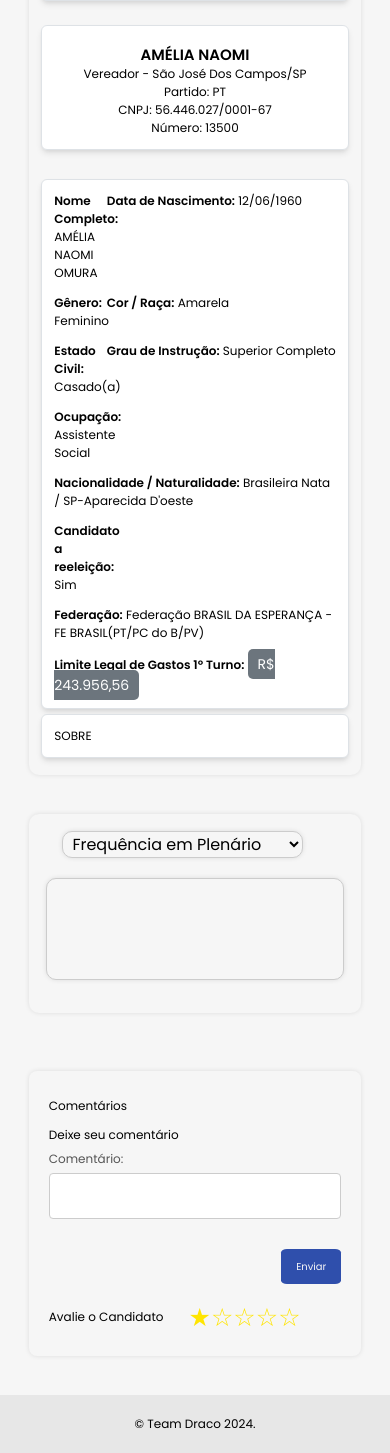
After one commit to Draco-Imperium/API_FATEC1, a Flask app: a page that uses app/templates/perfil.html in a window 390 px wide. The commit adds this page. Shown: the part 1316-2769 px from the top of the page. Run offline with Flask 3, Linux system fonts and the light colour scheme.

Commit message:
UPDATE VER. PERFIL E ROTAS FLASK

```diff
--- a/app/app.py
+++ b/app/app.py
@@ -1,32 +1,26 @@
-from flask import Flask, render_template, request
+from flask import Flask, render_template, jsonify, request
 from flask_caching import Cache
+import json
+import os
 import sys
+import unidecode
 from getFunctions import *
-import os
 
 sys.setrecursionlimit(1500)
 
 app = Flask(__name__)
 cache = Cache(app, config={'CACHE_TYPE': 'simple'})
 
+def format_name(name):
+    """Remove acentos, converte para minúsculas e substitui espaços por underscores."""
+    return unidecode.unidecode(name).lower().replace(" ", "_")
+
+app.jinja_env.filters['format_name'] = format_name
+
 @app.route('/')
 @cache.cached(timeout=300)
 def index():
     return render_template('index.html')
-
-@app.route('/vereadores_geral')
-@cache.cached(timeout=300)
-def vereadores_geral():
-    parlamentares = get_parlamentar()
-    return render_template('vereadores_geral.html', parlamentares=parlamentares)
-
-@app.route('/vereadores_perfil/<int:parlamentar_id>')
-@cache.cached(timeout=300)
-def vereadores_perfil(parlamentar_id):
-    parlamentar = get_parlamentar_por_id(parlamentar_id)
-    if parlamentar is None:
-        return render_template('404.html'), 404
-    return render_template('vereadores_perfil.html', parlamentar=parlamentar)
 
 @app.route('/proposicoes')
 def proposicoes():
@@ -34,7 +28,6 @@ def proposicoes():
     numero = request.args.get('numero', '')
     ano = request.args.get('ano', '')
     page_number = request.args.get('page', default=1, type=int)
-
     proposicao = get_prop(tipo=tipo, numero=numero, ano=ano, pag=page_number)
 
     total_pages = (proposicao['total'] // 10) + (1 if proposicao['total'] % 10 > 0 else 0) if proposicao else 0
@@ -52,5 +45,69 @@ def proposicoes():
 def graficos():
     return render_template('graficos.html')
 
+@app.route('/dados', methods=['GET'])
+def get_dados():
+    try:
+        with open('app/database/data.json', 'r') as file:
+            data = json.load(file)
+        return jsonify(data)
+    except FileNotFoundError:
+        return jsonify({"mensagem": "Arquivo não encontrado"}), 404
+    except json.JSONDecodeError:
+        return jsonify({"mensagem": "Erro ao decodificar JSON"}), 500
+
+@app.route('/usuarios/<int:id>', methods=['GET'])
+def get_usuario(id):
+    try:
+        file_path = os.path.join(os.path.dirname(os.path.abspath(__file__)), 'database', 'data.json')
+        with open(file_path, 'r', encoding='utf-8', errors='replace') as file:
+            data = json.load(file)
+
+        usuario = next((user for user in data['usuarios'] if user['id'] == id), None)
+
+        if usuario:
+            return jsonify(usuario)
+        else:
+            return jsonify({"mensagem": "Usuário não encontrado"}), 404
+    except FileNotFoundError:
+        return jsonify({"mensagem": "Arquivo não encontrado"}), 404
+    except json.JSONDecodeError:
+        return jsonify({"mensagem": "Erro ao decodificar JSON"}), 500
+
+@app.route('/vereadores_geral')
+@cache.cached(timeout=300)
+def vereadores_geral():
+    try:
+        file_path = os.path.join(os.path.dirname(os.path.abspath(__file__)), 'database', 'data.json')
+        with open(file_path, 'r', encoding='utf-8', errors='replace') as file:
+            data = json.load(file)
+        parlamentares = data['parlamentares']
+        return render_template('vereadores_geral.html', parlamentares=parlamentares)
+    except FileNotFoundError:
+        print("Arquivo não encontrado:", file_path)
+        return render_template('404.html'), 404
+    except json.JSONDecodeError:
+        return render_template('500.html'), 500
+
+@app.route('/perfil/<string:NM_URNA_CANDIDATO>')
+@cache.cached(timeout=300)
+def perfil(NM_URNA_CANDIDATO):
+    try:
+        file_path = os.path.join(os.path.dirname(os.path.abspath(__file__)), 'database', 'data.json')
+        with open(file_path, 'r', encoding='utf-8', errors='replace') as file:
+            data = json.load(file)
+
+        parlamentar = next((p for p in data['parlamentares'] if format_name(p['NM_URNA_CANDIDATO']) == NM_URNA_CANDIDATO), None)
+
+        if parlamentar is None:
+            print(f"Parlamentar com NM_URNA_CANDIDATO '{NM_URNA_CANDIDATO}' não encontrado.")
+            return render_template('404.html'), 404
+
+        return render_template('perfil.html', parlamentar=parlamentar)
+    except FileNotFoundError:
+        return render_template('404.html'), 404
+    except json.JSONDecodeError:
+        return render_template('500.html'), 500
+
 if __name__ == '__main__':
     app.run(debug=True)
--- /dev/null
+++ b/app/templates/perfil.html
@@ -0,0 +1,320 @@
+<!DOCTYPE html>
+<html lang="pt-br">
+<head>
+    <meta charset="UTF-8" />
+    <meta name="viewport" content="width=device-width, initial-scale=1.0" />
+    <link rel="stylesheet" href="../static/css/vereadores_perfil.css" />
+    {% include 'headFH.html' %}
+    <title>Perfil Individual Vereadores</title>
+</head>
+<body>
+    {% include 'header.html' %}
+
+    <main>
+        <section class="conteudo-vereador">
+            <section class="imgecoisas">
+                <img src="{{ parlamentar['parlamentarFoto'] }}" class="img-vereador" alt=" Vereador {{ parlamentar['parlamentarNome'] }}"/>
+                <section class="info-vereador">
+                    <p>Vereador: {{ parlamentar['parlamentarNome'] }}</p>
+                </section>
+                <article class="info-vereador">
+                    <p>Partido: {{ parlamentar['partidoNome'] }} ({{ parlamentar['partidoSigla'] }})</p>
+                    <hr />
+                    <p>Telefone(s): {{ parlamentar['parlamentarTelefone'] }}</p>
+                    <hr />
+                    <p>Email: <a href="mailto:{{ parlamentar['parlamentarEmail'] }}">{{ parlamentar['parlamentarEmail'] }}</a></p>
+                </article>
+            </section>
+
+            <section class="relatorios">
+                <select class="select">
+                    <option>Frequência em Plenário</option>
+                    <option>Proposições Apresentadas</option>
+                    <option>Leis de sua Autoria</option>
+                </select>
+                <div class="chart">
+                    <canvas id="GraficoPerfil" width="100%" height="100%"></canvas>
+                </div>
+            </section>
+
+            <section class="sobre-vereador">
+                <h1>Sobre o vereador</h1>
+                <p>{{ parlamentar['parlamentarPerfil'] | safe }}</p>
+
+                <h1>Comissão Atuante</h1>
+                <ul>
+                    {% for comissao in parlamentar['comissoesAtuantes'] %}
+                        <li>
+                            <strong>Comissão:</strong> {{ comissao['comissaoNome'] }} <br>
+                            <strong>Cargo:</strong> {{ comissao['comissaoCargo'] }}<br><br>
+                        </li>
+                    {% endfor %}
+                </ul>
+            </section>
+        </section>
+
+        <section class="comentarios">
+            <section class="caixa-comentario">
+                <h3>Comentários</h3>
+                <ul class="lista-comentario">
+                    <!-- Iteração sobre os comentários -->
+                    <!-- {% for comentario in comentarios %}
+                    <li class="comentario">
+                        <span class="usuario">{{ comentario['usuario'] }}</span>
+                        <p class="texto-comentario">{{ comentario['texto'] }}</p>
+                    </li>
+                    {% else %}
+                    <li>Nenhum comentário ainda. Seja o primeiro a comentar!</li>
+                    {% endfor %} -->
+                </ul>
+            </section>
+
+            <section class="caixa-comentario">
+                <h3>Deixe seu comentário</h3>
+                <form action="" method="post">
+                    <article class="box-comment">
+                        <label for="comment">Comentário:</label>
+                        <input name="comment" type="text" id="comment" />
+                    </article>
+                    <article class="button-container">
+                        <button class="button" type="submit">Enviar</button>
+                    </article>
+                </form>
+
+                <article class="avaliar">
+                    <h4>Avalie o Candidato</h4>
+                    <ul class="avaliacao">
+                        <li class="star-icon ativo" data-avaliacao="1"></li>
+                        <li class="star-icon" data-avaliacao="2"></li>
+                        <li class="star-icon" data-avaliacao="3"></li>
+                        <li class="star-icon" data-avaliacao="4"></li>
+                        <li class="star-icon" data-avaliacao="5"></li>
+                    </ul>
+                </article>
+            </section>
+        </section>
+    </main>
+
+    {% include 'footer.html' %}
+
+    <script>
+        function toggleMenu() {
+            const navMenu = document.getElementById("nav-menu");
+            navMenu.classList.toggle("open");
+
+            const hamburger = document.querySelector(".hamburger");
+            hamburger.classList.toggle("active");
+        }
+
+        document.addEventListener("DOMContentLoaded", function () {
+            const hamburger = document.querySelector(".hamburger");
+            if (hamburger) {
+                hamburger.addEventListener("click", toggleMenu);
+            }
+        });
+    </script>
+    <script src="https://cdn.jsdelivr.net/npm/chart.js"></script>
+    <script src="{{ url_for('static', filename='javascript/perfil.js') }}"></script>
+</body>
+</html>
+<!DOCTYPE html>
+<html lang="pt-br">
+  <head>
+    <meta charset="UTF-8" />
+    <meta name="viewport" content="width=device-width, initial-scale=1.0" />
+    <link rel="stylesheet" href="../static/css/vereadores_perfil.css" />
+    <link
+      href="https://cdn.jsdelivr.net/npm/tailwindcss@2.2.19/dist/tailwind.min.css"
+      rel="stylesheet"
+    />
+    <link
+      rel="stylesheet"
+      href="https://cdnjs.cloudflare.com/ajax/libs/font-awesome/6.4.0/css/all.min.css"
+      integrity="sha512-iecdLmaskl7CVkqkXNQ/ZH/XLlvWZOJyj7Yy7tcenmpD1ypASozpmT/E0iPtmFIB46ZmdtAc9eNBvH0H/ZpiBw=="
+      crossorigin="anonymous"
+      referrerpolicy="no-referrer"
+    />
+    <title>Perfil Individual Vereadores</title>
+  </head>
+  <body>
+    {% include 'header.html' %}
+    <main>
+      <section class="conteudo-vereador">
+        <div class="flex flex-wrap md:flex-nowrap">
+          <div class="info">
+            <div class="card bg-white shadow-md rounded-lg flex flex-col p-4 m-4">
+              <img
+              src="https://camarasempapel.camarasjc.sp.gov.br/arquivo/images/pessoas/70878385417st6d28o4c.jpg"
+              alt="Foto de Amélia Naomi"
+              class="info-img"
+            />
+            </div>
+            <div class="w-full md:w-3/3 p-4 flex-grow">
+              <div
+                class="card sticky-bottom bg-white shadow-md rounded-lg flex flex-col"
+              >
+                <div class="card-body text-center p-4 flex-grow">
+                  <h2 class="text-xl font-semibold mt-2">AMÉLIA NAOMI</h2>
+                  <p>Vereador - São José Dos Campos/SP</p>
+                  <p>Partido: PT</p>
+                  <p>CNPJ: 56.446.027/0001-67</p>
+                  <p>Número: 13500</p>
+                </div>
+              </div>
+            </div>
+          </div>
+          <div class="info-2">
+          </div>
+          <div class="w-full md:w-2/3 p-4 flex-grow">
+            <form>
+              <div
+                class="card bg-white shadow-md rounded-lg h-full flex flex-col"
+              >
+                <div class="card-body p-4 flex-grow">
+                  <div class="grid grid-cols-1 md:grid-cols-2 gap-4">
+                    <div>
+                      <label class="font-semibold">Nome Completo:</label>
+                      <span>AMÉLIA NAOMI OMURA</span>
+                    </div>
+                    <div>
+                      <label class="font-semibold">Data de Nascimento:</label>
+                      <span>12/06/1960</span>
+                    </div>
+                    <div>
+                      <label class="font-semibold">Gênero:</label>
+                      <span>Feminino</span>
+                    </div>
+                    <div>
+                      <label class="font-semibold">Cor / Raça:</label>
+                      <span>Amarela</span>
+                    </div>
+                    <div>
+                      <label class="font-semibold">Estado Civil:</label>
+                      <span>Casado(a)</span>
+                    </div>
+                    <div>
+                      <label class="font-semibold">Grau de Instrução:</label>
+                      <span>Superior Completo</span>
+                    </div>
+                    <div>
+                      <label class="font-semibold">Ocupação:</label>
+                      <span>Assistente Social</span>
+                    </div>
+                    <div class="col-span-2">
+                      <label class="font-semibold"
+                        >Nacionalidade / Naturalidade:</label
+                      >
+                      <span>Brasileira Nata / SP-Aparecida D'oeste</span>
+                    </div>
+                    <div>
+                      <label class="font-semibold"
+                        >Candidato a reeleição:</label
+                      >
+                      <span>Sim</span>
+                    </div>
+                    <div class="col-span-2">
+                      <label class="font-semibold">Federação:</label>
+                      <span
+                        >Federação BRASIL DA ESPERANÇA - FE BRASIL(PT/PC do
+                        B/PV)</span
+                      >
+                    </div>
+                    <div class="col-span-2">
+                      <label class="font-semibold"
+                        >Limite Legal de Gastos 1º Turno:</label
+                      >
+                      <span class="badge bg-secondary">R$ 243.956,56</span>
+                    </div>
+                  </div>
+                </div>
+              </div>
+              <div
+                class="card bg-white shadow-md rounded-lg h-full flex flex-col"
+              >
+                <div class="card-body p-4 flex-grow">
+                  <div class="grid grid-cols-1 md:grid-cols-2 gap-4">
+                    <div>
+                      <p> SOBRE </p>
+                  </div>
+                </div>
+              </div>
+            </form>
+          </div>
+        </div>
+      </section>
+      <section class="conteudo-vereador">
+        <section class="relatorios">
+          <select class="select">
+            <option>Frequência em Plenário</option>
+            <option>Proposições Apresentadas</option>
+            <option>Leis de sua Autoria</option>
+          </select>
+          <div class="chart">
+            <canvas id="GraficoPerfil" width="100%" height="100%"></canvas>
+          </div>
+        </section>
+      </section>
+      <section class="comentarios">
+        <section class="caixa-comentario">
+          <h3>Comentários</h3>
+          <ul class="lista-comentario">
+            <!-- Iteração sobre os comentários -->
+            <!-- {% for comentario in comentarios %}
+              <li class="comentario">
+                <span class="usuario">{{ comentario['usuario'] }}</span>
+                <p class="texto-comentario">{{ comentario['texto'] }}</p>
+              </li>
+              {% else %}
+              <li>Nenhum comentário ainda. Seja o primeiro a comentar!</li>
+              {% endfor %} -->
+          </ul>
+        </section>
+
+        <section class="caixa-comentario">
+          <h3>Deixe seu comentário</h3>
+          <form action="" method="post">
+            <article class="box-comment">
+              <label for="comment">Comentário:</label>
+              <input name="comment" type="text" id="comment" />
+            </article>
+            <article class="button-container">
+              <button class="button" type="submit">Enviar</button>
+            </article>
+          </form>
+
+          <article class="avaliar">
+            <h4>Avalie o Candidato</h4>
+            <ul class="avaliacao">
+              <li class="star-icon ativo" data-avaliacao="1"></li>
+              <li class="star-icon" data-avaliacao="2"></li>
+              <li class="star-icon" data-avaliacao="3"></li>
+              <li class="star-icon" data-avaliacao="4"></li>
+              <li class="star-icon" data-avaliacao="5"></li>
+            </ul>
+          </article>
+        </section>
+      </section>
+    </main>
+
+    {% include 'footer.html' %}
+
+    <script>
+      function toggleMenu() {
+        const navMenu = document.getElementById("nav-menu");
+        navMenu.classList.toggle("open");
+
+        const hamburger = document.querySelector(".hamburger");
+        hamburger.classList.toggle("active");
+      }
+
+      document.addEventListener("DOMContentLoaded", function () {
+        const hamburger = document.querySelector(".hamburger");
+        if (hamburger) {
+          hamburger.addEventListener("click", toggleMenu);
+        }
+      });
+    </script>
+    <script src="https://cdn.jsdelivr.net/npm/chart.js"></script>
+    <script src="{{ url_for('static', filename='javascript/perfil.js') }}"></script>
+  </body>
+</html>
```
Also changed, not shown: app/database/data.json (+5 -3 lines), app/static/css/vereadores_geral.css (+10 -3 lines), app/templates/500.html (added, +67 -0 lines), app/templates/vereadores_geral.html (+6 -6 lines).
